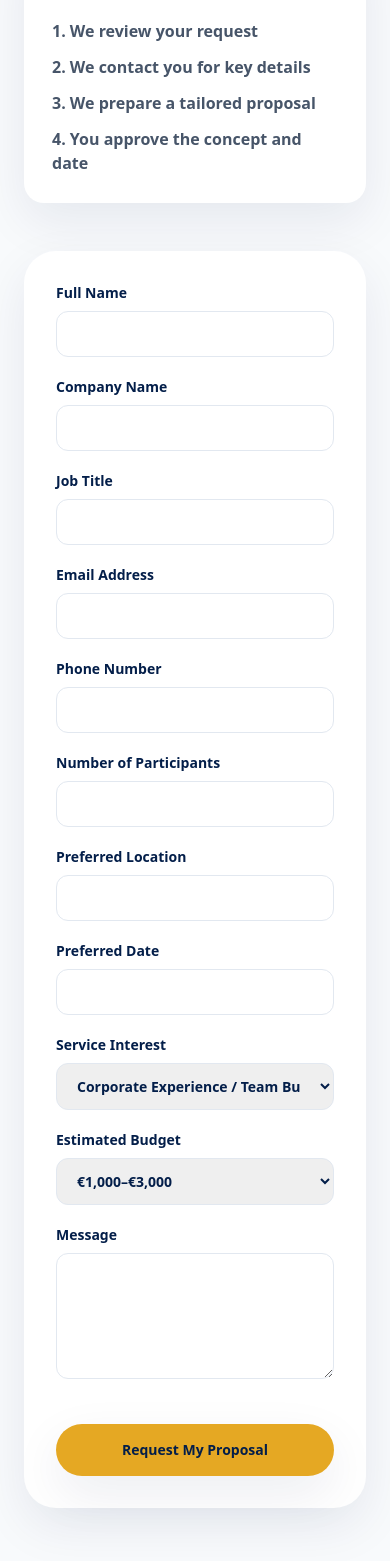
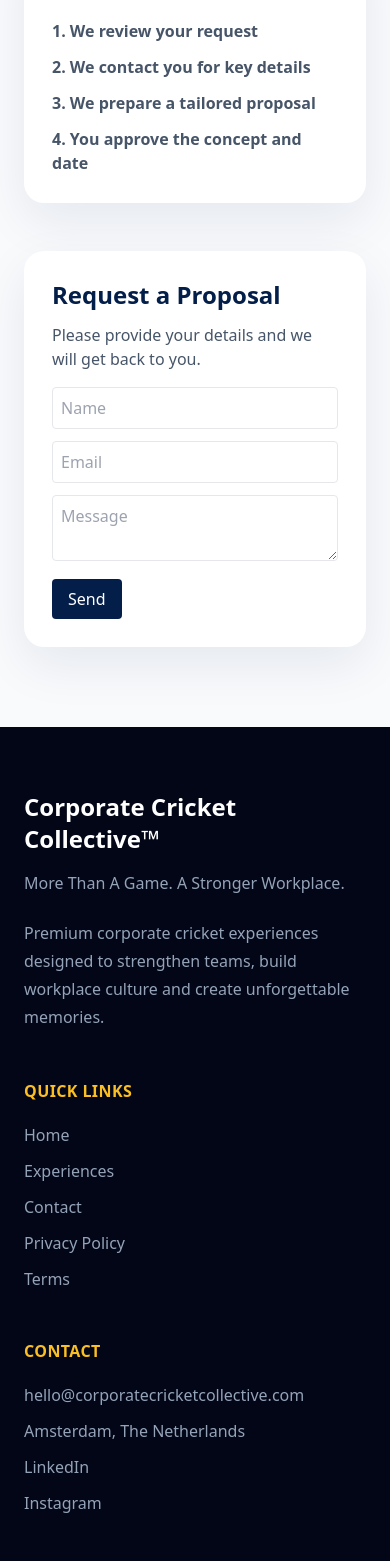
Before and after one commit to ianwessels-ai/ccc-premium-b2b-website, a Next.js app: page /contact in a window 390 px wide. Shown: the part 429-1990 px from the top of the page. Built offline with nearby package versions, Linux system fonts and the light colour scheme; no server answers.

Commit message:
Proposal form update

```diff
--- a/app/contact/page.tsx
+++ b/app/contact/page.tsx
@@ -1,24 +1,40 @@
 import type { Metadata } from "next";
 import Script from "next/script";
+
+// If the external ProposalForm component is missing, use a simple
+// inline fallback to avoid build errors. Replace with the real
+// component when available.
+function ProposalForm() {
+  return (
+    <div className="rounded-premium bg-white p-7 shadow-premium">
+      <h2 className="text-2xl font-black text-navy">Request a Proposal</h2>
+      <p className="mt-3 text-bodyText">Please provide your details and we will get back to you.</p>
+      <form className="mt-4 space-y-3">
+        <input className="w-full rounded border p-2" placeholder="Name" />
+        <input className="w-full rounded border p-2" placeholder="Email" />
+        <textarea className="w-full rounded border p-2" placeholder="Message" />
+        <button type="submit" className="rounded bg-navy px-4 py-2 text-white">Send</button>
+      </form>
+    </div>
+  );
+}
+import { Container, Section } from "@/components/Section";
+
 export const metadata: Metadata = {
   title: "Contact Corporate Cricket Collective | Netherlands",
   description:
     "Contact Corporate Cricket Collective to discuss premium corporate cricket experiences, executive networking events and customised team-building programmes.",
 };
-import { Container, Section } from "@/components/Section";
 
 export default function ContactPage() {
   return (
     <>
+      <Script
+        src="https://challenges.cloudflare.com/turnstile/v0/api.js"
+        strategy="afterInteractive"
+      />
 
-
-  <Script
-    src="https://challenges.cloudflare.com/turnstile/v0/api.js"
-    async
-    defer
-  />
-
-  <main>
+      <main>
         <Section className="bg-slateCanvas">
           <Container>
             <div className="grid gap-12 md:grid-cols-[0.9fr_1.1fr]">
@@ -26,12 +42,18 @@ export default function ContactPage() {
                 <h1 className="text-5xl font-black tracking-tight text-navy md:text-7xl">
                   Request A Proposal
                 </h1>
+
                 <p className="mt-6 text-lg leading-8 text-bodyText">
-                  Tell us what you are planning, and we’ll design a cricket-based
-                  corporate experience tailored to your company, goals, and group size.
+                  Tell us what you are planning, and we’ll design a
+                  cricket-based corporate experience tailored to your company,
+                  goals, and group size.
                 </p>
+
                 <div className="mt-10 rounded-premium bg-white p-7 shadow-premium">
-                  <h2 className="text-2xl font-black text-navy">What Happens Next?</h2>
+                  <h2 className="text-2xl font-black text-navy">
+                    What Happens Next?
+                  </h2>
+
                   <ol className="mt-5 space-y-3 font-semibold text-bodyText">
                     <li>1. We review your request</li>
                     <li>2. We contact you for key details</li>
@@ -41,65 +63,7 @@ export default function ContactPage() {
                 </div>
               </div>
 
-              <form action="/api/proposal" method="POST" className="rounded-[2rem] bg-white p-8 shadow-premium">
-              <input
-                type="text"
-                name="website"
-                autoComplete="off"
-                tabIndex={-1}
-                className="hidden"
-              />
-                <div className="grid gap-5 md:grid-cols-2">
-                  {[
-                    ["name", "Full Name"],
-                    ["company", "Company Name"],
-                    ["jobTitle", "Job Title"],
-                    ["email", "Email Address"],
-                    ["phone", "Phone Number"],
-                    ["participants", "Number of Participants"],
-                    ["location", "Preferred Location"],
-                    ["date", "Preferred Date"],
-                  ].map(([name, label]) => (
-                    <label key={name} className="text-sm font-bold text-navy">
-                      {label}
-                      <input name={name} required className="mt-2 w-full rounded-xl border border-slate-200 px-4 py-3 outline-none focus:border-gold" />
-                    </label>
-                  ))}
-                </div>
-
-                <label className="mt-5 block text-sm font-bold text-navy">
-                  Service Interest
-                  <select name="serviceInterest" required className="mt-2 w-full rounded-xl border border-slate-200 px-4 py-3 outline-none focus:border-gold">
-                    <option>Corporate Experience / Team Building</option>
-                    <option>Corporate Cricket Tournament</option>
-                    <option>Executive Networking</option>
-                  </select>
-                </label>
-
-                <label className="mt-5 block text-sm font-bold text-navy">
-                  Estimated Budget
-                  <select name="budget" required className="mt-2 w-full rounded-xl border border-slate-200 px-4 py-3 outline-none focus:border-gold">
-                    <option>€1,000–€3,000</option>
-                    <option>€3,000–€5,000</option>
-                    <option>€5,000–€10,000</option>
-                    <option>€10,000+</option>
-                  </select>
-                </label>
-
-                <label className="mt-5 block text-sm font-bold text-navy">
-                  Message
-                  <textarea name="message" rows={5} className="mt-2 w-full rounded-xl border border-slate-200 px-4 py-3 outline-none focus:border-gold" />
-                </label>
-                 <div className="mt-6 flex justify-center">
-  <div
-    className="cf-turnstile"
-    data-sitekey={process.env.NEXT_PUBLIC_TURNSTILE_SITE_KEY}
-  />
-</div>
-                <button className="mt-4 w-full rounded-full bg-gold px-7 py-4 text-sm font-black text-navy shadow-premium transition hover:brightness-95">
-                  Request My Proposal
-                </button>
-              </form>
+              <ProposalForm />
             </div>
           </Container>
         </Section>
--- /dev/null
+++ b/components/Proposal Form.tsx
@@ -0,0 +1,186 @@
+"use client";
+
+import { FormEvent, useState } from "react";
+import { useRouter } from "next/navigation";
+
+export default function ProposalForm() {
+  const router = useRouter();
+
+  const [isSubmitting, setIsSubmitting] = useState(false);
+  const [errorMessage, setErrorMessage] = useState("");
+
+  async function handleSubmit(event: FormEvent<HTMLFormElement>) {
+    event.preventDefault();
+
+    setIsSubmitting(true);
+    setErrorMessage("");
+
+    const form = event.currentTarget;
+    const formData = new FormData(form);
+
+    try {
+      const response = await fetch("/api/proposal", {
+        method: "POST",
+        body: formData,
+      });
+
+      if (!response.ok) {
+        throw new Error("The proposal request could not be submitted.");
+      }
+
+      const result = await response.json();
+
+      if (!result.success) {
+        throw new Error(
+          result.error || "The proposal request could not be submitted."
+        );
+      }
+
+      form.reset();
+
+      router.push("/thank-you");
+    } catch (error) {
+      console.error("Proposal form submission error:", error);
+
+      setErrorMessage(
+        "Something went wrong while submitting your request. Please try again."
+      );
+
+      setIsSubmitting(false);
+    }
+  }
+
+  return (
+    <form
+      onSubmit={handleSubmit}
+      className="rounded-[2rem] bg-white p-6 shadow-premium sm:p-8"
+    >
+      {/* Honeypot field */}
+      <input
+        type="text"
+        name="website"
+        autoComplete="off"
+        tabIndex={-1}
+        aria-hidden="true"
+        className="hidden"
+      />
+
+      <div className="grid gap-5 md:grid-cols-2">
+        {[
+          ["name", "Full Name"],
+          ["company", "Company Name"],
+          ["jobTitle", "Job Title"],
+          ["email", "Email Address"],
+          ["phone", "Phone Number"],
+          ["participants", "Number of Participants"],
+          ["location", "Preferred Location"],
+          ["date", "Preferred Date"],
+        ].map(([name, label]) => (
+          <label key={name} className="text-sm font-bold text-navy">
+            {label}
+
+            <input
+              type={
+                name === "email"
+                  ? "email"
+                  : name === "phone"
+                    ? "tel"
+                    : name === "date"
+                      ? "date"
+                      : name === "participants"
+                        ? "number"
+                        : "text"
+              }
+              name={name}
+              required
+              min={name === "participants" ? "1" : undefined}
+              className="mt-2 w-full rounded-xl border border-slate-200 px-4 py-3 outline-none transition focus:border-gold"
+            />
+          </label>
+        ))}
+      </div>
+
+      <label className="mt-5 block text-sm font-bold text-navy">
+        Service Interest
+
+        <select
+          name="serviceInterest"
+          required
+          defaultValue=""
+          className="mt-2 w-full rounded-xl border border-slate-200 bg-white px-4 py-3 outline-none transition focus:border-gold"
+        >
+          <option value="" disabled>
+            Select a service
+          </option>
+
+          <option value="Corporate Experience / Team Building">
+            Corporate Experience / Team Building
+          </option>
+
+          <option value="Corporate Cricket Tournament">
+            Corporate Cricket Tournament
+          </option>
+
+          <option value="Executive Networking">
+            Executive Networking
+          </option>
+        </select>
+      </label>
+
+      <label className="mt-5 block text-sm font-bold text-navy">
+        Estimated Budget
+
+        <select
+          name="budget"
+          required
+          defaultValue=""
+          className="mt-2 w-full rounded-xl border border-slate-200 bg-white px-4 py-3 outline-none transition focus:border-gold"
+        >
+          <option value="" disabled>
+            Select an estimated budget
+          </option>
+
+          <option value="€1,000–€3,000">€1,000–€3,000</option>
+          <option value="€3,000–€5,000">€3,000–€5,000</option>
+          <option value="€5,000–€10,000">€5,000–€10,000</option>
+          <option value="€10,000+">€10,000+</option>
+        </select>
+      </label>
+
+      <label className="mt-5 block text-sm font-bold text-navy">
+        Message
+
+        <textarea
+          name="message"
+          rows={5}
+          className="mt-2 w-full resize-y rounded-xl border border-slate-200 px-4 py-3 outline-none transition focus:border-gold"
+        />
+      </label>
+
+      {/* Cloudflare Turnstile */}
+      <div className="mt-6 flex justify-center">
+        <div
+          className="cf-turnstile"
+          data-sitekey={process.env.NEXT_PUBLIC_TURNSTILE_SITE_KEY}
+        />
+      </div>
+
+      {errorMessage && (
+        <div
+          role="alert"
+          className="mt-5 rounded-xl border border-red-200 bg-red-50 px-4 py-3 text-sm font-semibold text-red-700"
+        >
+          {errorMessage}
+        </div>
+      )}
+
+      <button
+        type="submit"
+        disabled={isSubmitting}
+        className="mt-5 w-full rounded-full bg-gold px-7 py-4 text-sm font-black text-navy shadow-premium transition hover:brightness-95 disabled:cursor-not-allowed disabled:opacity-60"
+      >
+        {isSubmitting ? "Sending Request..." : "Request My Proposal"}
+      </button>
+    </form>
+  );
+}
```
